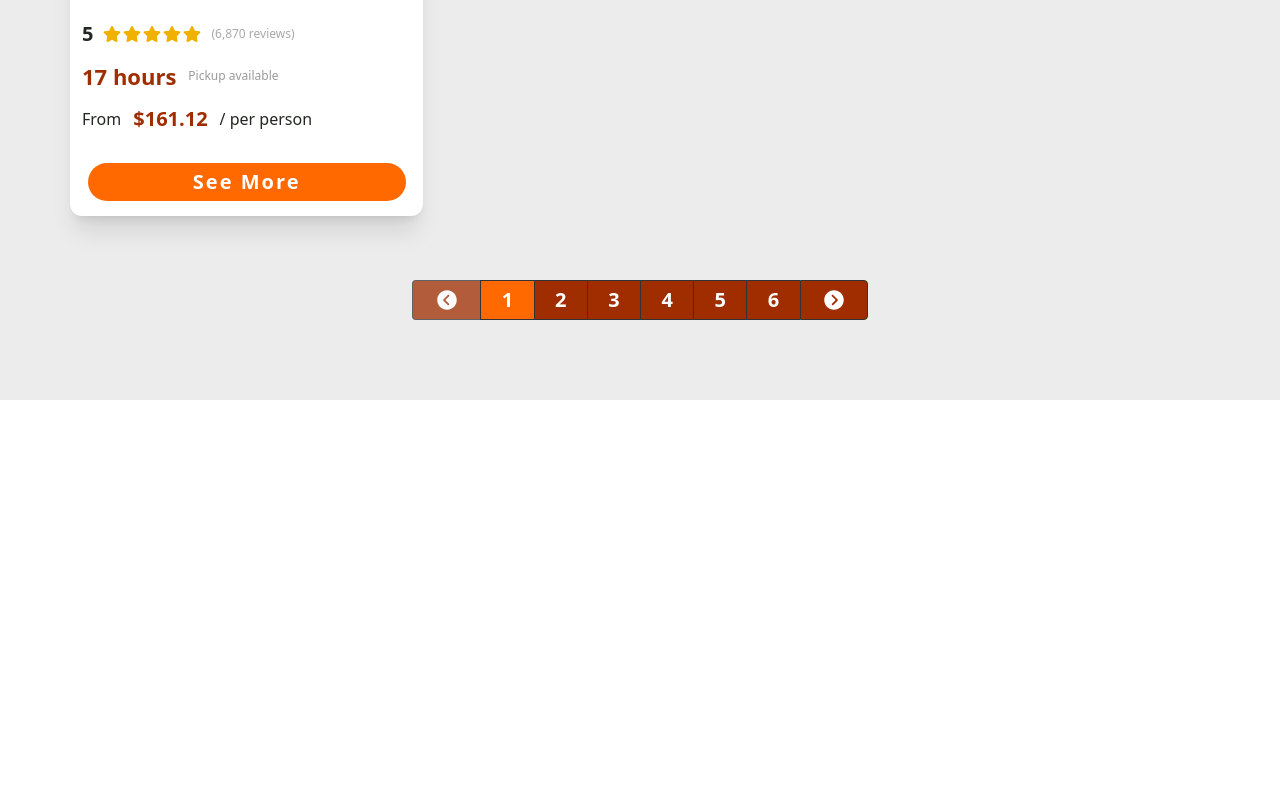
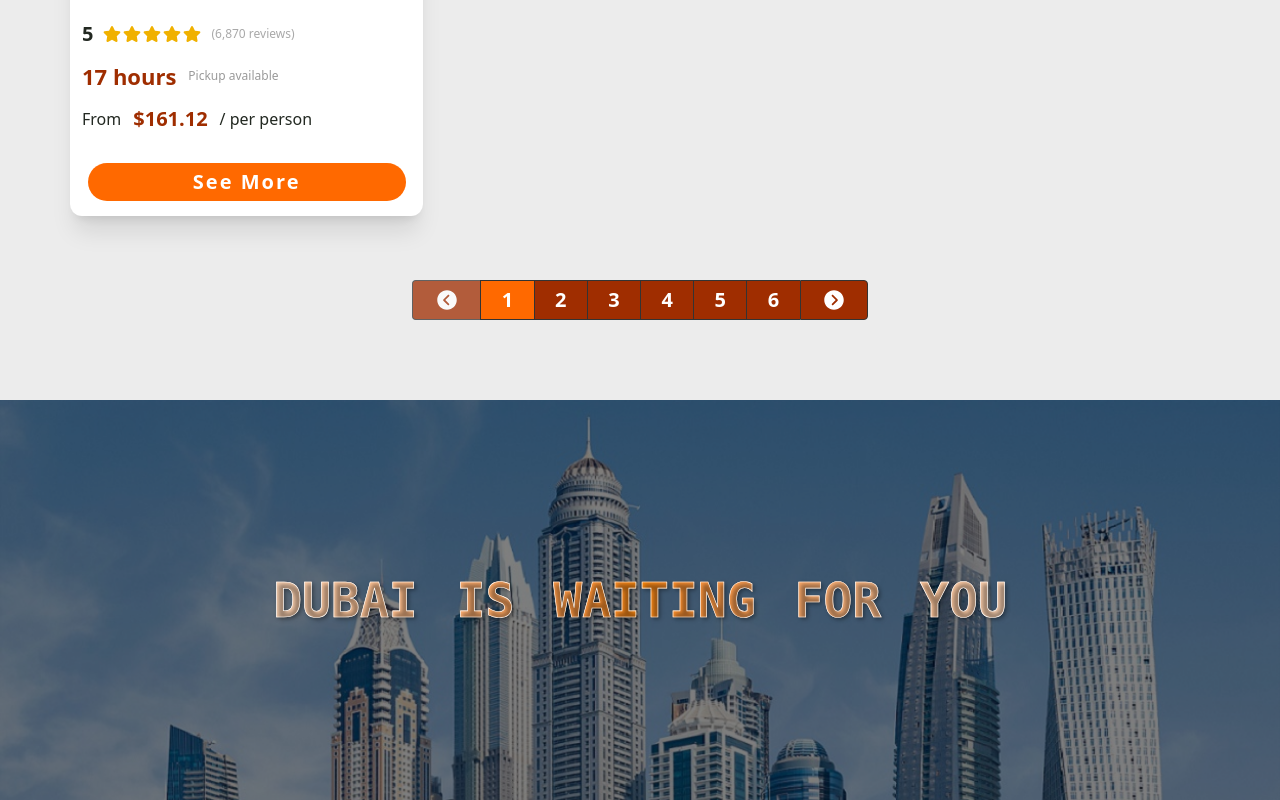
Before and after one commit to HossamGezo/dubai_safari, a React (Vite) app: page / in a window 1280 px wide. Shown: the part 2584-3384 px from the top of the page. Before the commit the page ends 2984 px from the top, so only its background shows below. Built offline with nearby package versions, Linux system fonts and the light colour scheme.

Commit message:
feat: Add banner section

```diff
--- a/src/pages/home/Home.tsx
+++ b/src/pages/home/Home.tsx
@@ -2,6 +2,7 @@
 import HeroSection from "./components/hero-section/HeroSection";
 import ServicesSection from "./components/services-section/ServicesSection";
 import ToursSection from "./components/tours-section/ToursSection";
+import Banner from "./components/banner/Banner";
 // Main Componet
 const Home = () => {
   return (
@@ -12,6 +13,8 @@
       <ServicesSection />
       {/* Tours Section */}
       <ToursSection />
+      {/* Banner Section */}
+      <Banner />
     </>
   );
 };
--- /dev/null
+++ b/src/pages/home/components/banner/Banner.tsx
@@ -0,0 +1,15 @@
+// Main Component
+const Banner = () => {
+  return (
+    <section className="banner-section">
+      <div className="banner-image relative w-full h-[400px] bg-[url(./images/skyscrepper.jpg)] bg-no-repeat bg-cover bg-fixed bg-position-[50%_20%]">
+        <div className="overly absolute inset-0 bg-black/50"></div>
+        <p className="banner-desc absolute w-[90%] top-[50%] left-[50%] -translate-x-1/2 -translate-y-1/2 text-5xl/relaxed text-center [-webkit-text-stroke:0.65px_white] font-jetbrains font-bold [word-spacing:10px] [text-shadow:2px_2px_4px_rgba(0,0,0,0.4)] bg-linear-to-r from-white via-orange-400 to-white bg-clip-text text-transparent max-md:w-[95%] max-sm:text-xl ">
+          DUBAI IS WAITING FOR YOU
+        </p>
+      </div>
+    </section>
+  );
+};
+
+export default Banner;
```
